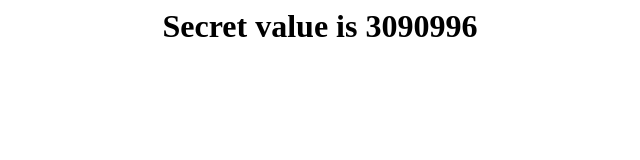
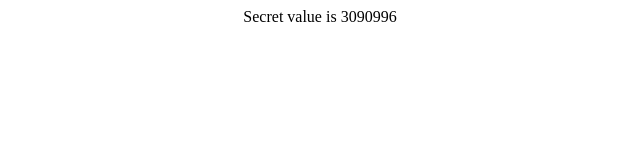
Before and after one commit to Ale-ia/codeabbey, a plain HTML site: page index.html in a window 1280 px wide. Shown: the whole page, without its empty margins (320-960 px from the left). Drawn offline with Linux system fonts and the light colour scheme.

Commit message:
Replace h1 with p1 for secret value display

```diff
--- a/index.html
+++ b/index.html
@@ -1,3 +1,3 @@
 <center>
-<h1> Secret value is 3090996 </h1>
+<p1> Secret value is 3090996 </p1>
 </center>
```
